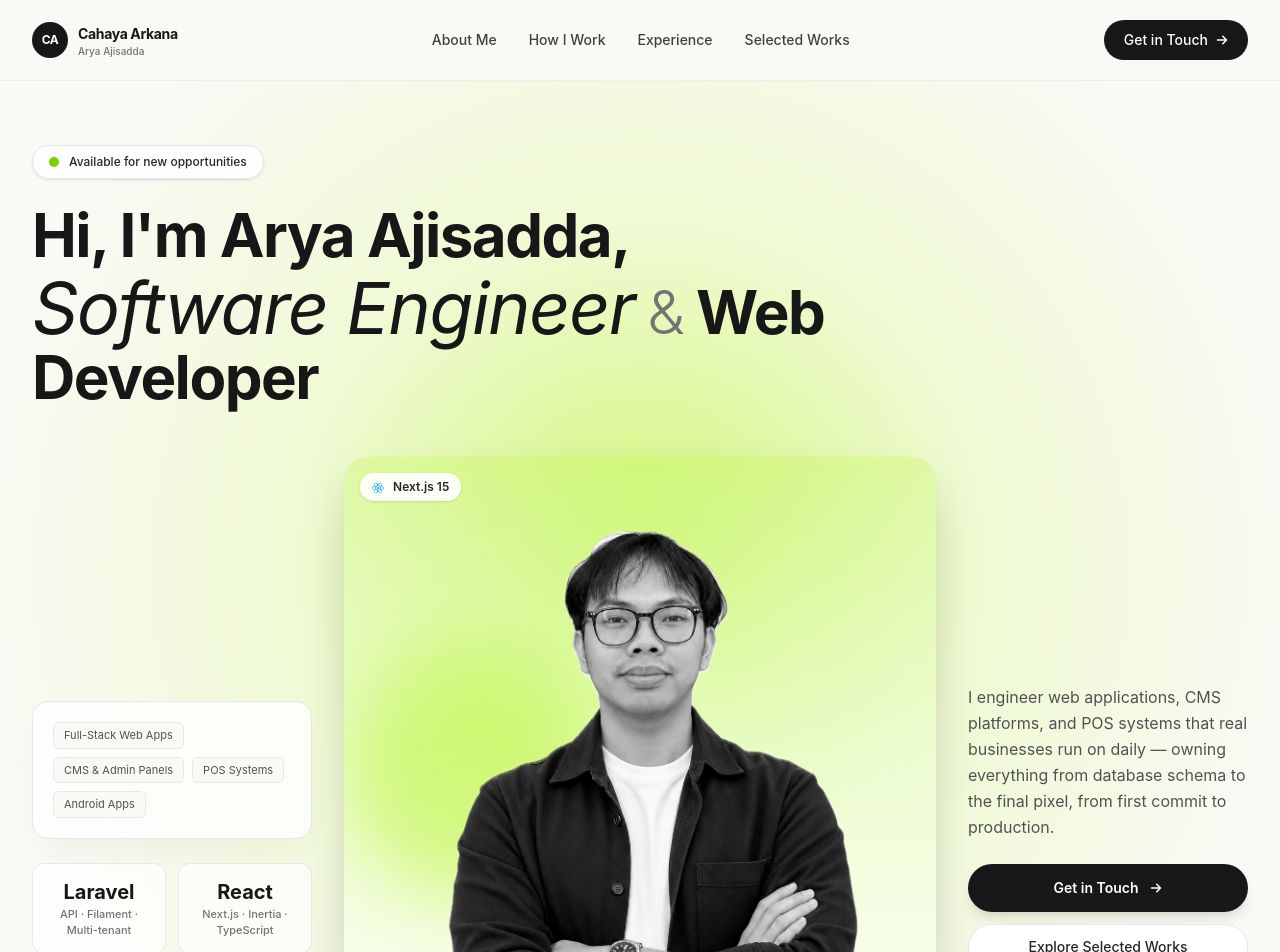
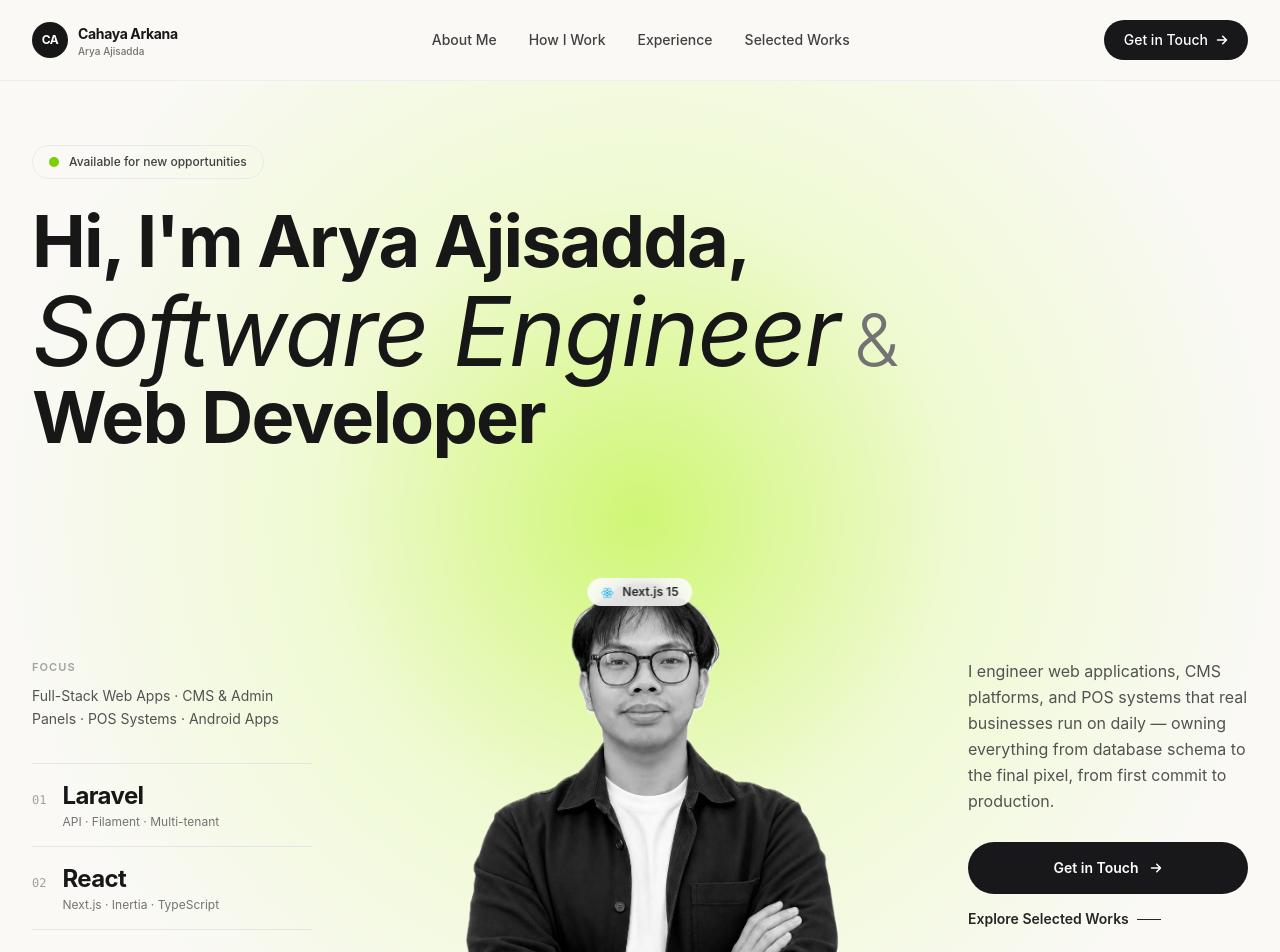
Before and after one commit to leanderarya/portfolio, a Next.js app: page / in a window 1280 px wide. Shown: the top 952 px of the page. Built offline with nearby package versions, Linux system fonts and the light colour scheme; a web font is replaced by a local one.

Commit message:
feat(hero): editorial refactor — foto arch tanpa kartu, kolom tipografis tanpa kotak, headline lebih besar

```diff
--- a/components/Hero.tsx
+++ b/components/Hero.tsx
@@ -53,7 +53,7 @@ export default function Hero({ onOpenContact }: { onOpenContact: () => void }) {
       <div className="max-w-7xl mx-auto px-4 sm:px-6 lg:px-8">
         <motion.div variants={containerV} initial="hidden" animate="show">
           <motion.div variants={fadeUpV} className="flex justify-center md:justify-start mb-6">
-            <div className="inline-flex items-center gap-2.5 px-4 py-2 rounded-full bg-white/90 border border-[#E5E7EB] text-xs font-medium text-neutral-800 shadow-sm">
+            <div className="inline-flex items-center gap-2.5 px-4 py-2 rounded-full border border-[#E5E7EB]/80 text-xs font-medium text-neutral-700">
               <span className="relative flex h-2.5 w-2.5">
                 <span className="animate-ping absolute inline-flex h-full w-full rounded-full bg-lime-400 opacity-75" />
                 <span className="relative inline-flex rounded-full h-2.5 w-2.5 bg-lime-500" />
@@ -62,15 +62,15 @@ export default function Hero({ onOpenContact }: { onOpenContact: () => void }) {
             </div>
           </motion.div>
 
-          <h1 className="mt-6 text-center md:text-left max-w-4xl text-4xl sm:text-6xl font-bold tracking-tight text-neutral-900 leading-[1.08]">
+          <h1 className="mt-6 text-center md:text-left max-w-5xl text-4xl sm:text-6xl xl:text-7xl font-bold tracking-tight text-neutral-900 leading-[1.05]">
             <span className="block overflow-hidden pb-1">
               <motion.span variants={lineInnerV} className="block">
                 Hi, I&apos;m <span className="font-bold">Arya Ajisadda</span>,
               </motion.span>
             </span>
-            <span className="block overflow-hidden pb-2">
+            <span className="block overflow-hidden pb-3">
               <motion.span variants={lineInnerV} className="block">
-                <span className="font-editorial italic font-normal text-5xl sm:text-7xl text-neutral-900">
+                <span className="font-editorial italic font-normal text-5xl sm:text-7xl xl:text-8xl text-neutral-900">
                   Software Engineer
                 </span>{" "}
                 <span className="text-neutral-500 font-light">&amp;</span> Web Developer
@@ -78,65 +78,71 @@ export default function Hero({ onOpenContact }: { onOpenContact: () => void }) {
             </span>
           </h1>
 
-          <div className="mt-10 grid grid-cols-1 lg:grid-cols-12 gap-8 items-center">
-            <motion.div variants={fadeUpV} className="lg:col-span-3 order-2 lg:order-1 flex flex-col justify-between space-y-6 text-center lg:text-left">
-              <div className="bg-white/80 border border-[#E5E7EB] p-5 rounded-2xl shadow-soft-ambient space-y-3">
-                <div className="flex flex-wrap justify-center lg:justify-start gap-2">
-                  {["Full-Stack Web Apps", "CMS & Admin Panels", "POS Systems", "Android Apps"].map((t) => (
-                    <span key={t} className="px-2.5 py-1 bg-brand-bg border border-[#E5E7EB] rounded-md text-[11px] text-neutral-600">
-                      {t}
-                    </span>
-                  ))}
-                </div>
+          <div className="mt-12 grid grid-cols-1 lg:grid-cols-12 gap-10 lg:gap-8 items-center">
+            {/* Kiri — tipografi tanpa kotak */}
+            <motion.div variants={fadeUpV} className="lg:col-span-3 order-2 lg:order-1 space-y-8 text-center lg:text-left">
+              <div>
+                <p className="text-[11px] font-semibold uppercase tracking-widest text-neutral-400">Focus</p>
+                <p className="mt-2.5 text-sm leading-relaxed text-neutral-600">
+                  Full-Stack Web Apps · CMS &amp; Admin Panels · POS Systems · Android Apps
+                </p>
               </div>
 
-              <div className="grid grid-cols-2 gap-3">
-                <div className="bg-white/70 border border-[#E5E7EB] p-3.5 rounded-xl text-center">
-                  <div className="text-xl font-bold text-neutral-900">Laravel</div>
-                  <div className="text-[11px] text-neutral-500 font-medium">API · Filament · Multi-tenant</div>
+              <div className="divide-y divide-neutral-200 border-y border-neutral-200">
+                <div className="py-4 flex items-baseline gap-4 justify-center lg:justify-start">
+                  <span className="font-mono text-xs text-neutral-400">01</span>
+                  <div>
+                    <p className="text-2xl font-bold tracking-tight text-neutral-900">Laravel</p>
+                    <p className="mt-0.5 text-xs text-neutral-500">API · Filament · Multi-tenant</p>
+                  </div>
                 </div>
-                <div className="bg-white/70 border border-[#E5E7EB] p-3.5 rounded-xl text-center">
-                  <div className="text-xl font-bold text-neutral-900">React</div>
-                  <div className="text-[11px] text-neutral-500 font-medium">Next.js · Inertia · TypeScript</div>
+                <div className="py-4 flex items-baseline gap-4 justify-center lg:justify-start">
+                  <span className="font-mono text-xs text-neutral-400">02</span>
+                  <div>
+                    <p className="text-2xl font-bold tracking-tight text-neutral-900">React</p>
+                    <p className="mt-0.5 text-xs text-neutral-500">Next.js · Inertia · TypeScript</p>
+                  </div>
                 </div>
               </div>
             </motion.div>
 
+            {/* Tengah — foto arch tanpa kartu */}
             <motion.div variants={portraitV} className="lg:col-span-6 order-1 lg:order-2 flex justify-center relative">
-              <div className="relative w-full max-w-2xl aspect-[4/5] rounded-3xl overflow-hidden shadow-2xl bg-gradient-to-b from-lime/30 to-white">
-                <div className="absolute top-1/4 w-64 h-64 rounded-full bg-lime/60 blur-2xl" />
+              <div className="relative w-full max-w-md aspect-[4/5] rounded-t-full overflow-hidden">
                 <motion.img
                   src="/portrait.png"
                   alt="Arya Ajisadda"
                   style={rm ? undefined : { y: parallaxY }}
-                  className="relative z-10 w-full h-full object-contain object-center grayscale hover:grayscale-0 transition-all duration-700"
+                  className="absolute inset-0 h-full w-full object-cover object-top grayscale hover:grayscale-0 transition-all duration-700"
                 />
-                <div className="absolute top-4 left-4 z-20 bg-white/90 backdrop-blur-md px-3 py-1.5 rounded-full text-xs font-semibold text-neutral-800 shadow-sm">
+                <div className="absolute top-16 left-1/2 -translate-x-1/2 z-20 bg-white/85 backdrop-blur-md px-3.5 py-1.5 rounded-full text-xs font-semibold text-neutral-800 whitespace-nowrap">
                   <FaReact className="text-sky-500 mr-1.5 inline" /> Next.js 15
                 </div>
-                <div className="absolute bottom-6 right-4 z-20 bg-[#18181B]/90 text-white px-3.5 py-1.5 rounded-full text-xs font-medium shadow-md">
+                <div className="absolute bottom-14 left-1/2 -translate-x-1/2 z-20 bg-[#18181B]/90 backdrop-blur-md text-white px-4 py-1.5 rounded-full text-xs font-medium whitespace-nowrap">
                   <FaTerminal className="text-lime mr-1.5 inline" /> Full-Stack Developer
                 </div>
               </div>
             </motion.div>
 
-            <motion.div variants={fadeUpV} className="lg:col-span-3 order-3 flex flex-col justify-between space-y-6 text-center lg:text-left">
+            {/* Kanan — bio + CTA */}
+            <motion.div variants={fadeUpV} className="lg:col-span-3 order-3 space-y-7 text-center lg:text-left">
               <p className="text-sm md:text-base text-neutral-600 leading-relaxed">
                 I engineer web applications, CMS platforms, and POS systems that real businesses run on daily — owning everything from database schema to the final pixel, from first commit to production.
               </p>
               <div className="space-y-3">
                 <button
                   onClick={onOpenContact}
-                  className="group w-full inline-flex items-center justify-center gap-3 bg-[#18181B] hover:bg-[#27272A] text-white text-sm font-semibold px-6 py-3.5 rounded-full transition-all shadow-lg hover:-translate-y-0.5"
+                  className="group w-full inline-flex items-center justify-center gap-3 bg-[#18181B] hover:bg-[#27272A] text-white text-sm font-semibold px-6 py-4 rounded-full transition-all hover:-translate-y-0.5"
                 >
                   Get in Touch{" "}
                   <FaArrowRight className="text-xs transition-transform group-hover:translate-x-1" />
                 </button>
                 <a
                   href="#works"
-                  className="w-full inline-flex items-center justify-center gap-2 bg-white hover:bg-neutral-50 border border-[#E5E7EB] text-neutral-800 text-sm font-medium px-6 py-3 rounded-full"
+                  className="group inline-flex items-center gap-2 text-sm font-semibold text-neutral-800 hover:text-black"
                 >
                   Explore Selected Works
+                  <span className="inline-block h-px w-6 bg-current transition-all duration-300 group-hover:w-9" />
                 </a>
               </div>
             </motion.div>
```
